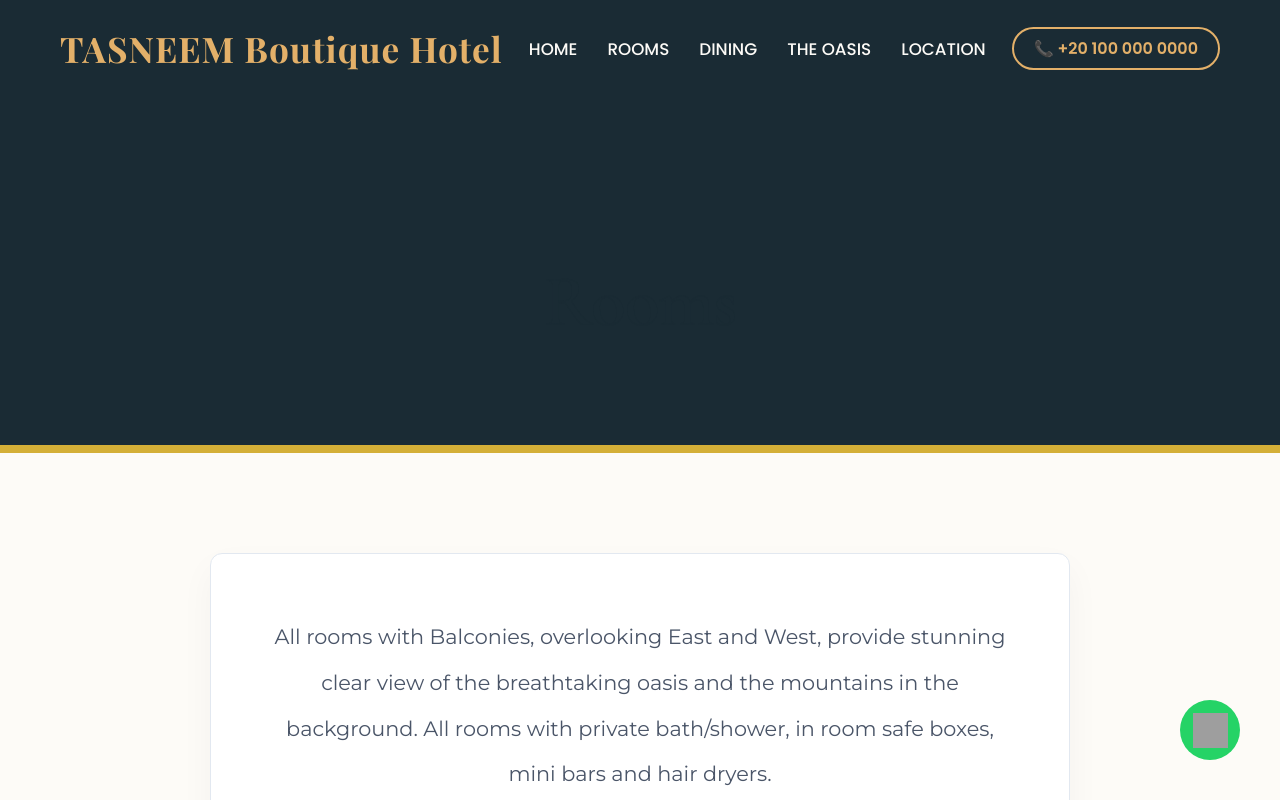
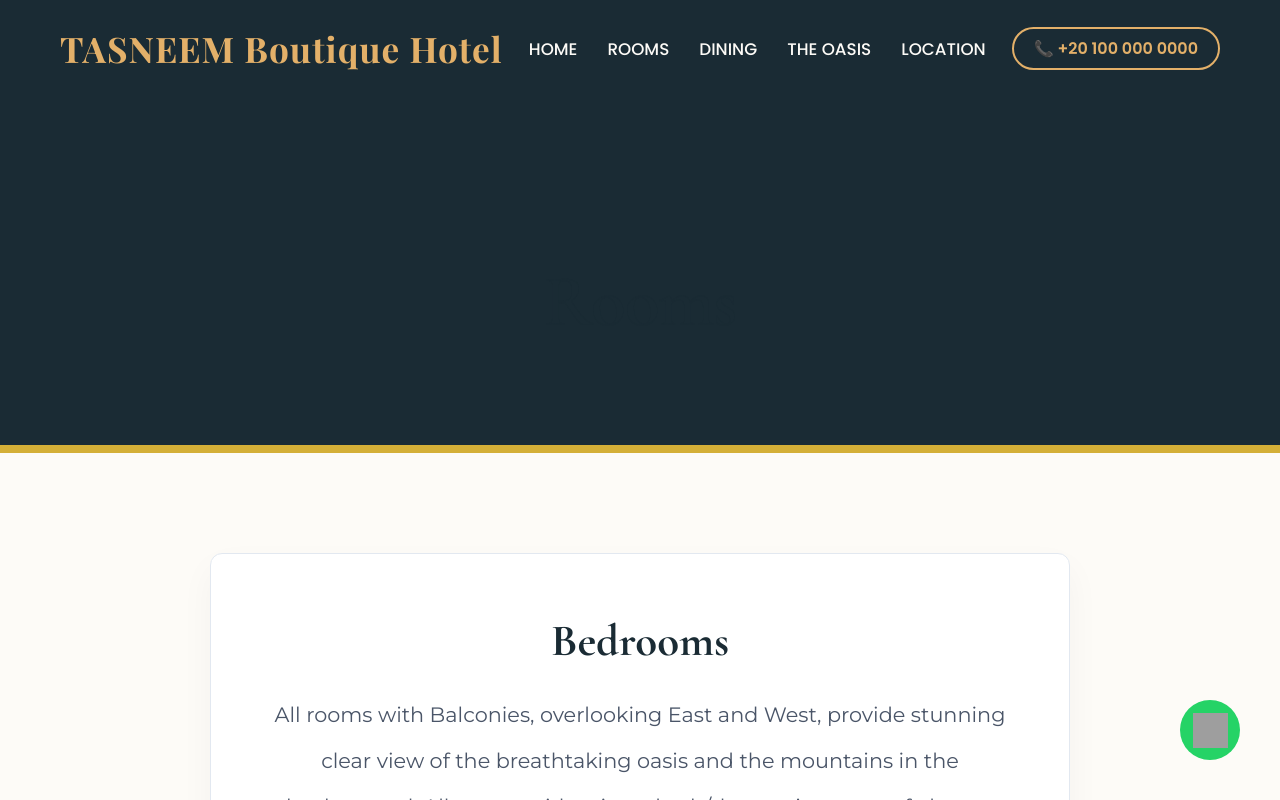
Before and after one commit to AbdouAhmed/tasneem, a Next.js app: page /rooms in a window 1280 px wide. Shown: the top 800 px of the page. Built offline with nearby package versions, Linux system fonts and the light colour scheme; grey boxes are pictures that could not be loaded; a web font is replaced by a local one.

Commit message:
Add files via upload

```diff
--- a/src/app/rooms/page.jsx
+++ b/src/app/rooms/page.jsx
@@ -79,6 +79,15 @@ export default function RoomsPage() {
             border: '1px solid #E2E8F0',
             textAlign: 'center'
           }}>
+            <h2 style={{
+              fontFamily: 'var(--font-cormorant), serif',
+              fontSize: isMobile ? '2.2rem' : '2.8rem',
+              color: '#1A2B34',
+              marginBottom: '24px'
+            }}>
+              Bedrooms
+            </h2>
+
             <p style={{
               fontSize: isMobile ? '1.1rem' : '1.3rem',
               lineHeight: '2.2',
```
